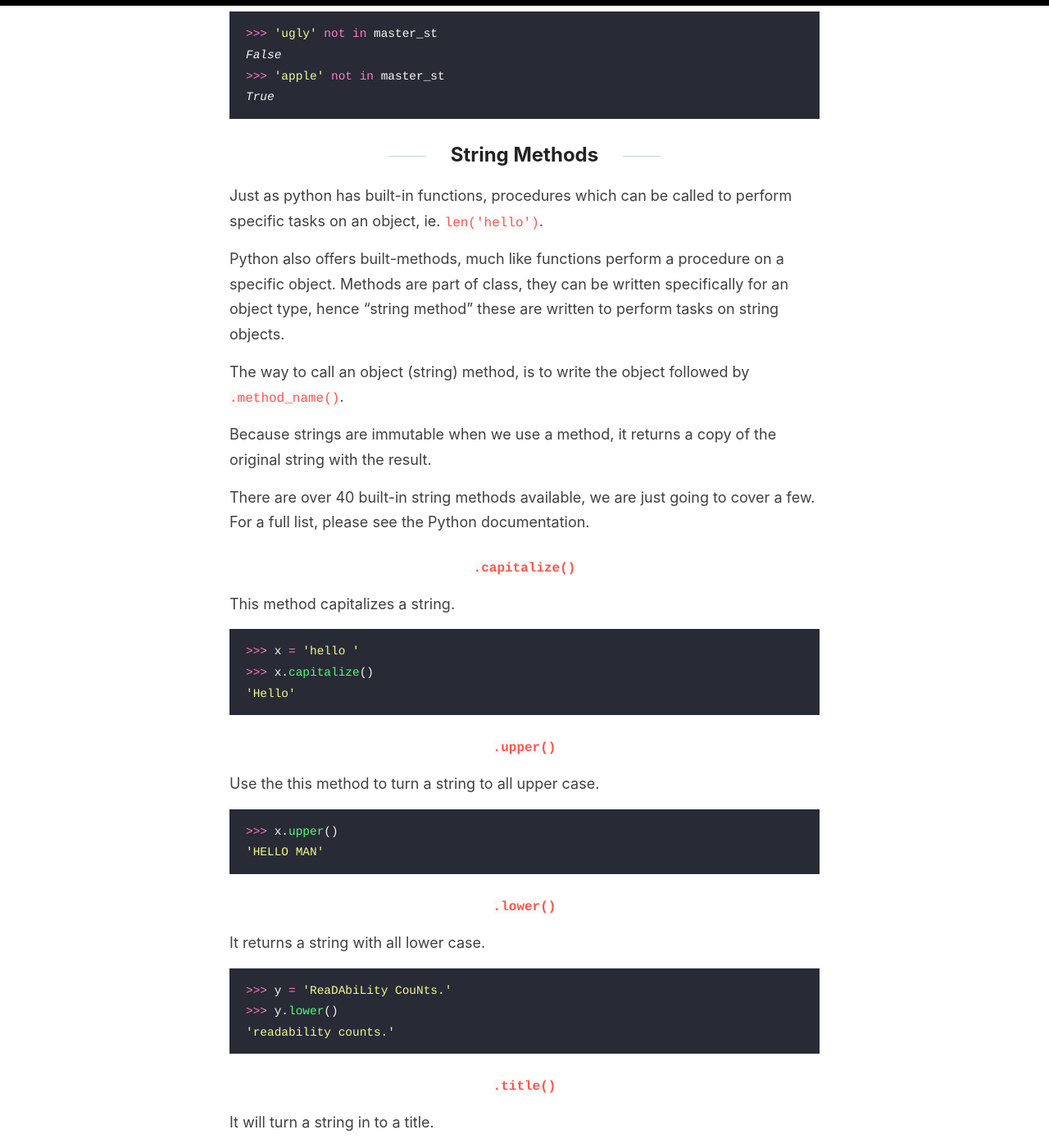
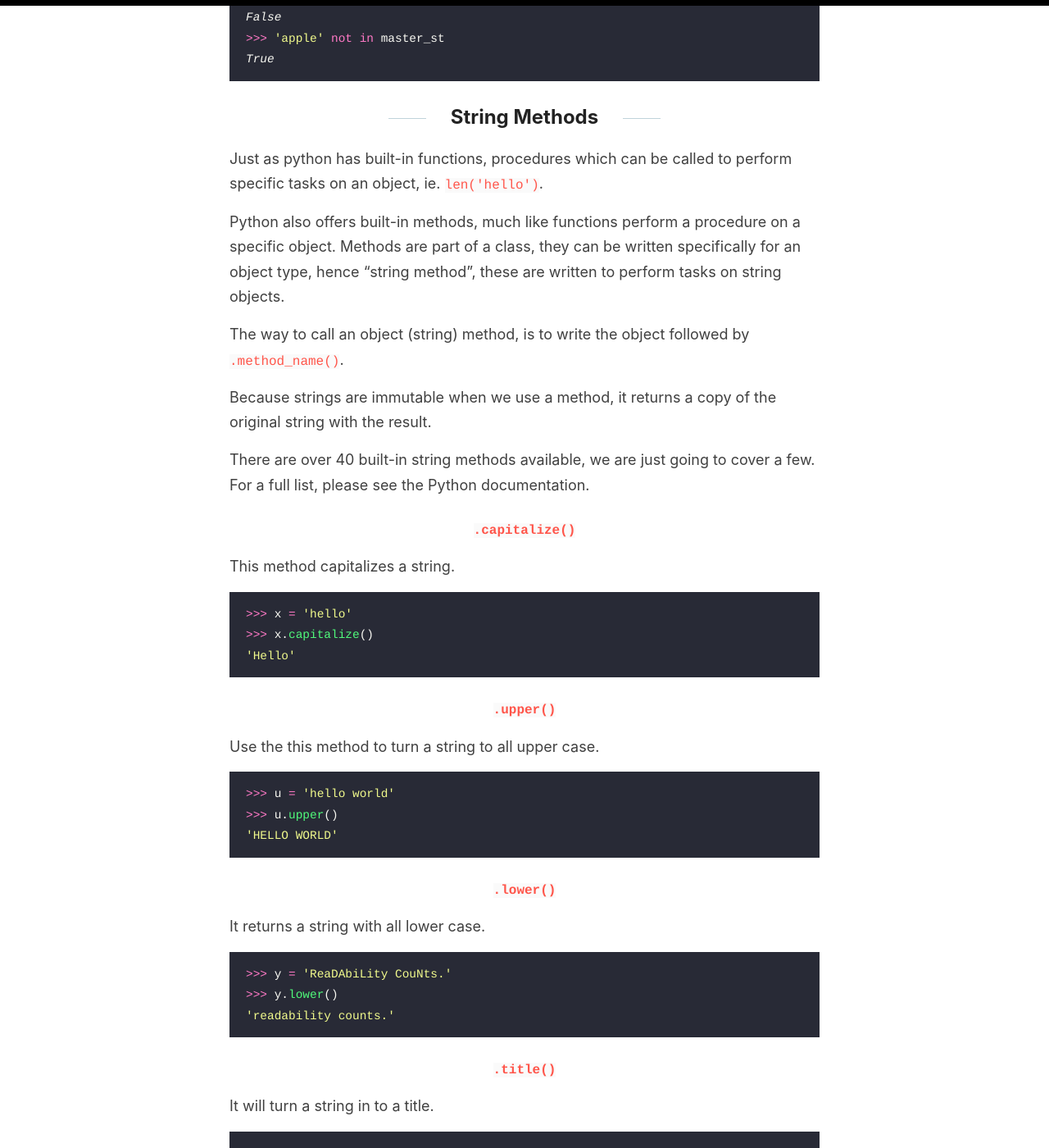
Before and after one commit to KikeVen/python911, a Jekyll site: the page built from _posts/2019-9-23-string_tutorial-09.md, in a window 1280 px wide and 1400 px high, scrolled down 7279 px. Shown: the whole window at 82% size. Built offline with Jekyll 4.4.1, drawn with Linux system fonts in a browser that asks for light colours; comment, search, counter and statistics services are not loaded; some of the changed text lies outside the part shown.

Commit message:
Editorial

````diff
--- a/_posts/2019-9-23-string_tutorial-09.md
+++ b/_posts/2019-9-23-string_tutorial-09.md
@@ -53,7 +51,7 @@
 
 ### The string object
 
-We can turn an object into a string by using the built in function `str()`
+We can turn an object into a string by using the built in function `str()`.
 
 ```python
 >>> type(45)
@@ -66,7 +64,7 @@
 
 ## Creating a string
 
-String are created by wrapping characters in single, double or triple quotes
+String are created by wrapping characters in single, double or triple quotes.
 
 > Notice, the quotes must be the same at the start and end of the string.
 
@@ -103,7 +101,7 @@
 
 ## Strings indexing and slicing
 
-Strings as a series of positional characters are indexed from left to right starting with the number 0. and right to left with negative numbers starting with -1
+Strings as a series of positional characters are indexed from left to right starting with the number 0. and right to left with negative numbers starting with -1.
 
 | P   | Y   | T   | H   | O   | N   |
 | --- | --- | --- | --- | --- | --- |
@@ -140,7 +138,7 @@
 'yth'
 ```
 
-In the example above, we sliced from index 1 up to (but not including) index 4. `[1:4]`
+In the example above, we sliced from index 1 up to (but not including) index 4. `[1:4]`.
 
 | Y   | T   | H   |     |
 | --- | --- | --- | --- |
@@ -150,7 +148,7 @@
 
 * `f = 'python'`
 
-If we omit the first index, Python assumes it starts at `0`
+If we omit the first index, Python assumes it starts at `0`.
 
 ```python
 >>> f[:3]
@@ -170,7 +168,7 @@
 'thon'
 ```
 
-To return the compleat string we can indicated as follow
+To return the compleat string we can indicated as follow.
 
 ```python
 >>> f[:]
@@ -186,7 +184,7 @@
 ''
 ```
 
-Python slicing has a third index used to indicate `stepping` or by increments of `n`
+Python slicing has a third index used to indicate `stepping` or by increments of `n`.
 [x:y:n]
 
 ```python
@@ -201,7 +199,7 @@
 'nhy'
 ```
 
-When there is no first or second index, the string indexes are reversed. To reverse a string we can use the following format `[::-1]`
+When there is no first or second index, the string indexes are reversed. To reverse a string we can use the following format `[::-1]`.
 
 ```python
 >>> f[::-1]
@@ -229,12 +227,12 @@
 
 There are a number of operators that can be used with strings adding even more flexibility to strings.
 
-| Operator | Description                            |
-| -------- | -------------------------------------- |
-| `+`      | Joins two or more strings together     |
-| `*`      | Creates multiple copies of string      |
-| `in`     | Membership of string in another string |
-| `not in` | bla, bla                               |
+| Operator | Description                             |
+| -------- | --------------------------------------- |
+| `+`      | Joins two or more strings together.     |
+| `*`      | Creates multiple copies of string.      |
+| `in`     | Membership of string in another string. |
+| `not in` | Is the opposite of the `in` operator.   |
 
 ### The `+` operator
 
@@ -291,7 +289,7 @@
 
 Just as python has built-in functions, procedures which can be called to perform specific tasks on an object, ie. `len('hello')`.
 
-Python also offers built-methods, much like functions perform a procedure on a specific object. Methods are part of class, they can be written specifically for an object type, hence "string method" these are written to perform tasks on string objects.
+Python also offers built-in methods, much like functions perform a procedure on a specific object. Methods are part of a class, they can be written specifically for an object type, hence "string method", these are written to perform tasks on string objects.
 
 The way to call an object (string) method, is to write the object followed by `.method_name()`.
 
@@ -304,7 +302,7 @@
 This method capitalizes a string.
 
 ```python
->>> x = 'hello '
+>>> x = 'hello'
 >>> x.capitalize()
 'Hello'
 ```
@@ -314,8 +312,9 @@
 Use the this method to turn a string to all upper case.
 
 ```python
->>> x.upper()
-'HELLO MAN'
+>>> u = 'hello world'
+>>> u.upper()
+'HELLO WORLD'
 ```
 
 ### `.lower()`
@@ -338,7 +337,7 @@
 'Beautiful Is Better Than Ugly.'
 ```
 
-Python also offers a number of Methods specifically for searching for a substring in a string
+Python also offers a number of Methods specifically for searching for a substring in a string.
 
 ### `.count()`
 
@@ -384,7 +383,7 @@
 
 ### `.center()`
 
-We can center a strings on a given field of spaces
+We can center a strings on a given field of spaces.
 
 ```python
 >>> 'Beautiful'.center(15)
@@ -409,7 +408,7 @@
 '      Beautiful'
 ```
 
-we can also fill the range with a character
+we can also fill the range with a character.
 
 ```python
 >>> 'Beautiful'.ljust(15, '-')
````
Also changed, not shown: other parts of _posts/2019-9-23-string_tutorial-09.md (+13 -15 lines).
